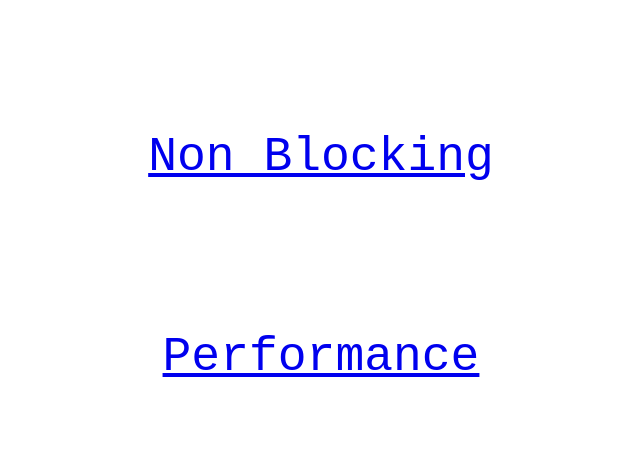
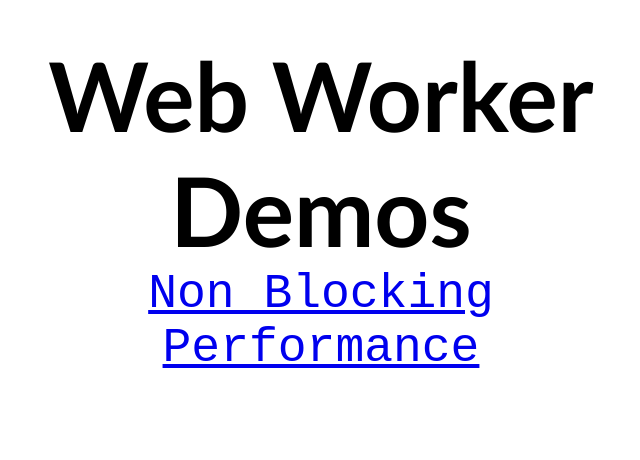
Before and after one commit to cedpoilly/web-worker, a plain HTML site: page index.html in a window 1280 px wide. Shown: the part 143-603 px from the top of the page, without its empty margins (319-959 px from the left). Drawn offline with Linux system fonts and the light colour scheme.

Commit message:
Update home page

```diff
--- a/index.html
+++ b/index.html
@@ -22,12 +22,20 @@
       display: flex;
       flex-flow: row wrap;
       justify-content: center;
-      align-items: center;
+      align-items: flex-start;
+      margin: auto;
       width: 50%;
-      height: 50%;
-      margin: auto;
+      height: 35%;
+      position: relative;
+      top: -5rem;
     }
-
+    .page-title {
+      width: 100%;
+      margin: 0 auto 0 auto;
+      font-size: 6rem;
+      font-family: 'Gill Sans', 'Gill Sans MT', Calibri, 'Trebuchet MS', sans-serif;
+      text-align: center;
+    }
     .section-link {
       font-size: 3rem;
       padding: 0 1rem;
@@ -37,6 +45,7 @@
 </head>
 <body>
   <div class="container">
+    <h1 class="page-title">Web Worker Demos</h1>
     <a class="section-link" href="/non-blocking">Non Blocking</a>
     <a class="section-link" href="/performance">Performance</a>
   </div>
```
